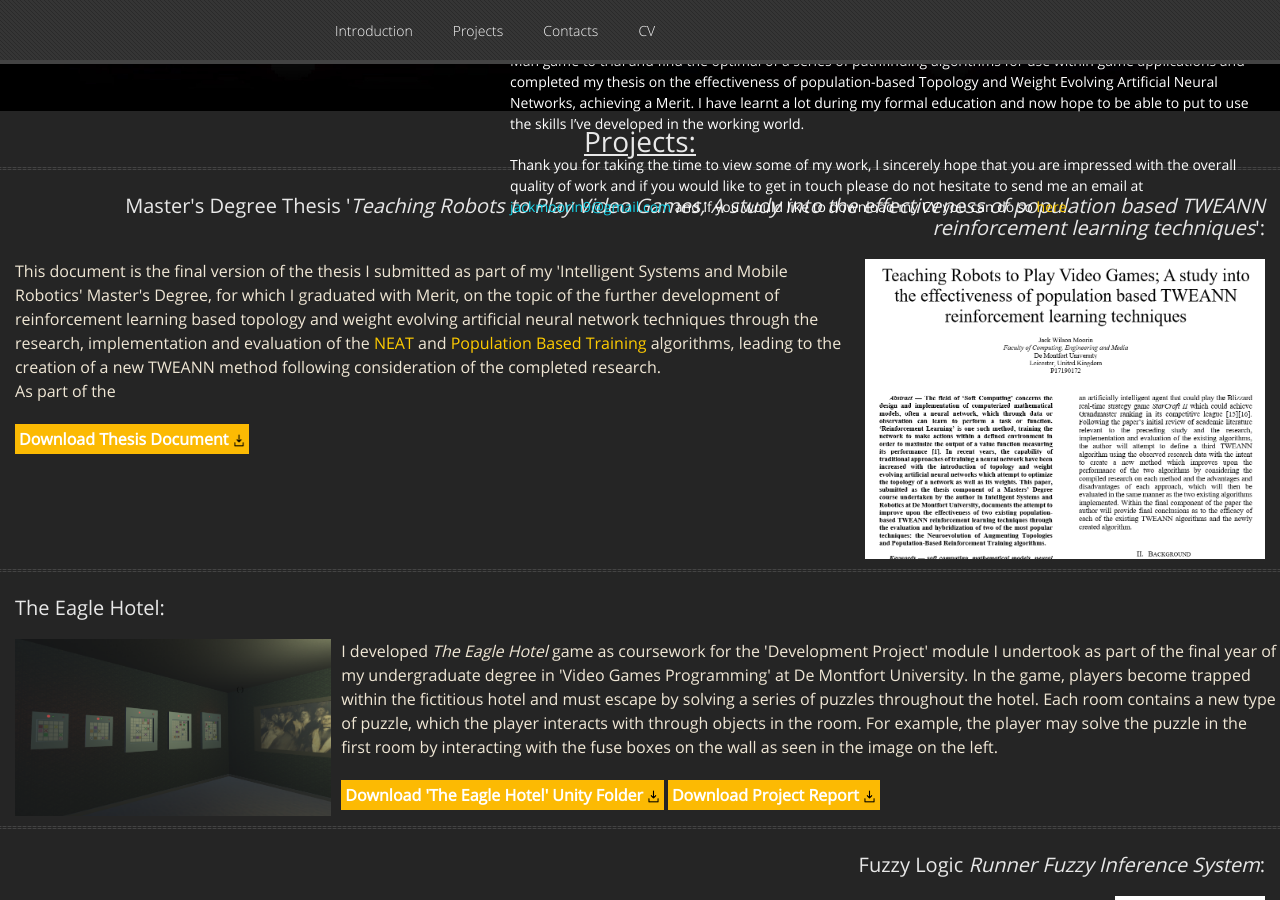
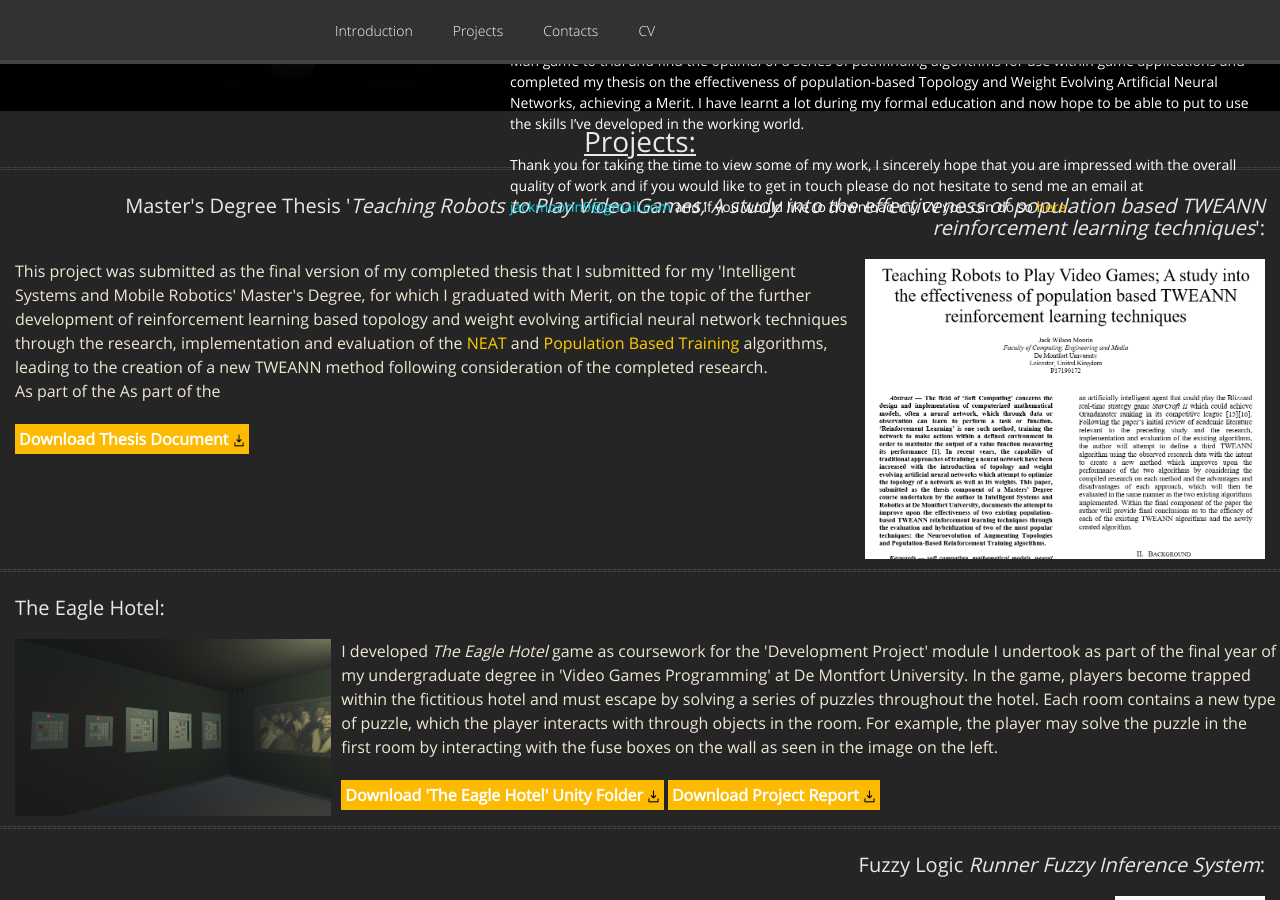
Before and after one commit to GamesProgrammingGrad2021/GamesProgrammingGrad2021.github.io, a Jekyll site: the page built from index.md, in a window 1280 px wide and 900 px high, scrolled down 996 px. Built offline with Jekyll 4.4.1, drawn with Linux system fonts in a browser that asks for light colours; nearby versions of some CDN libraries; our own code applies the rules of GitHub Pages for plain Markdown files.

Commit message:
Update default.html

```diff
--- a/_layouts/default.html
+++ b/_layouts/default.html
@@ -136,12 +136,12 @@
 			<div style="display: flex; align-items: center; width: 100% - 40px; margin-bottom: 10px; padding-right: 15px;">
 				<div style="padding-right: 0px; padding-left: 15px; font-size: 16px; text-align: left; display: block; vertical-align: middle;">
 				<a href="TRTPVG A Study into Population Based TWEANN Reinforcement Learning Techniques.docx"><img src="Thesis_Thumbnail.png" alt="Thesis Thumbnail" style="height: 300px; width: 400px; vertical-align: middle; float: right; padding-right: 0px; padding-left: 10px;"></a>
-				This document is the final version of the thesis I submitted as part of my 'Intelligent Systems and Mobile Robotics' Master's Degree,
-				for which I graduated with Merit, on the topic of the further development of reinforcement learning based topology and weight evolving
-				artificial neural network techniques through the research, implementation and evaluation of the
-				<a href="https://en.wikipedia.org/wiki/Neuroevolution_of_augmenting_topologies">NEAT</a> and
+				This project was submitted as the final version of my completed thesis that I submitted for my 'Intelligent Systems and Mobile
+				Robotics' Master's Degree, for which I graduated with Merit, on the topic of the further development of reinforcement learning
+				based topology and weight evolving artificial neural network techniques through the research, implementation and evaluation of
+				the <a href="https://en.wikipedia.org/wiki/Neuroevolution_of_augmenting_topologies">NEAT</a> and
 				<a href="https://deepmind.com/blog/article/population-based-training-neural-networks">Population Based Training</a> algorithms,
-				leading to the creation of a new TWEANN method following consideration of the completed research.<br>
+				leading to the creation of a new TWEANN method following consideration of the completed research.<br> As part of the
 				As part of the
 				<br><br>
 				<a href="TRTPVG A Study into Population Based TWEANN Reinforcement Learning Techniques.docx" class="project_download">Download Thesis Document <img src="Download_Icon.png" alt="" class="project_button_icon"></a>
```
